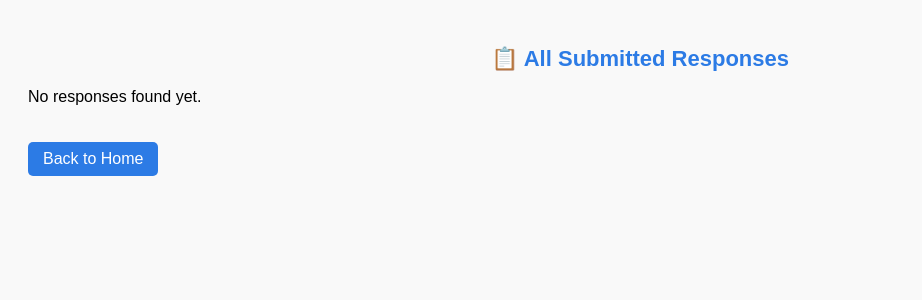
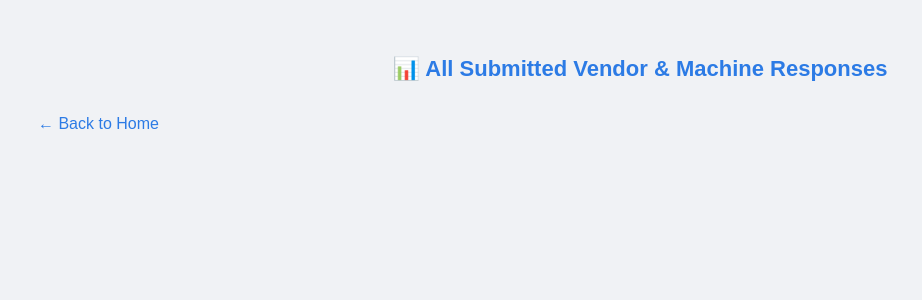
Before and after one commit to Monishahee/machine_forms, a Flask app: template templates/view_responses.html in a window 1280 px wide. Shown: the top 300 px of the page, without its empty margins (0-922 px from the left). Run offline with Flask 3, Linux system fonts and the light colour scheme; the template is opened without the code that fills it, so the values that code supplies are empty.

Commit message:
Update view_responses.html

```diff
--- a/templates/view_responses.html
+++ b/templates/view_responses.html
@@ -1,67 +1,44 @@
 <!DOCTYPE html>
-<html lang="en">
+<html>
 <head>
-    <meta charset="UTF-8">
-    <title>All Responses</title>
+    <title>View All Responses</title>
     <link rel="stylesheet" href="{{ url_for('static', filename='style.css') }}">
     <style>
         body {
             font-family: Arial, sans-serif;
-            padding: 20px;
-            background-color: #f9f9f9;
+            padding: 30px;
+            background-color: #f0f2f5;
         }
-
         h2 {
             color: #2c7be5;
-            text-align: center;
         }
-
         table {
+            border-collapse: collapse;
             width: 100%;
-            border-collapse: collapse;
             margin-top: 20px;
-            background: white;
+            background: #fff;
         }
-
         th, td {
-            padding: 10px;
             border: 1px solid #ccc;
+            padding: 12px;
             text-align: left;
+            font-size: 14px;
         }
-
         th {
             background-color: #2c7be5;
             color: white;
         }
-
         tr:nth-child(even) {
-            background-color: #f2f2f2;
-        }
-
-        .back-button {
-            margin-top: 20px;
-            display: inline-block;
-            padding: 8px 15px;
-            background-color: #2c7be5;
-            color: white;
-            border-radius: 5px;
-            text-decoration: none;
-        }
-
-        .back-button:hover {
-            background-color: #1a5fc6;
+            background-color: #f9f9f9;
         }
     </style>
 </head>
 <body>
-    <h2>📋 All Submitted Responses</h2>
-
-    {% if tables %}
-        {{ tables|safe }}
-    {% else %}
-        <p>No responses found yet.</p>
-    {% endif %}
-
-    <a href="{{ url_for('index') }}" class="back-button">Back to Home</a>
+    <h2>📊 All Submitted Vendor & Machine Responses</h2>
+    {% for table in tables %}
+        {{ table | safe }}
+    {% endfor %}
+    <br>
+    <a href="/" style="text-decoration: none; color: #2c7be5;">← Back to Home</a>
 </body>
 </html>
```
